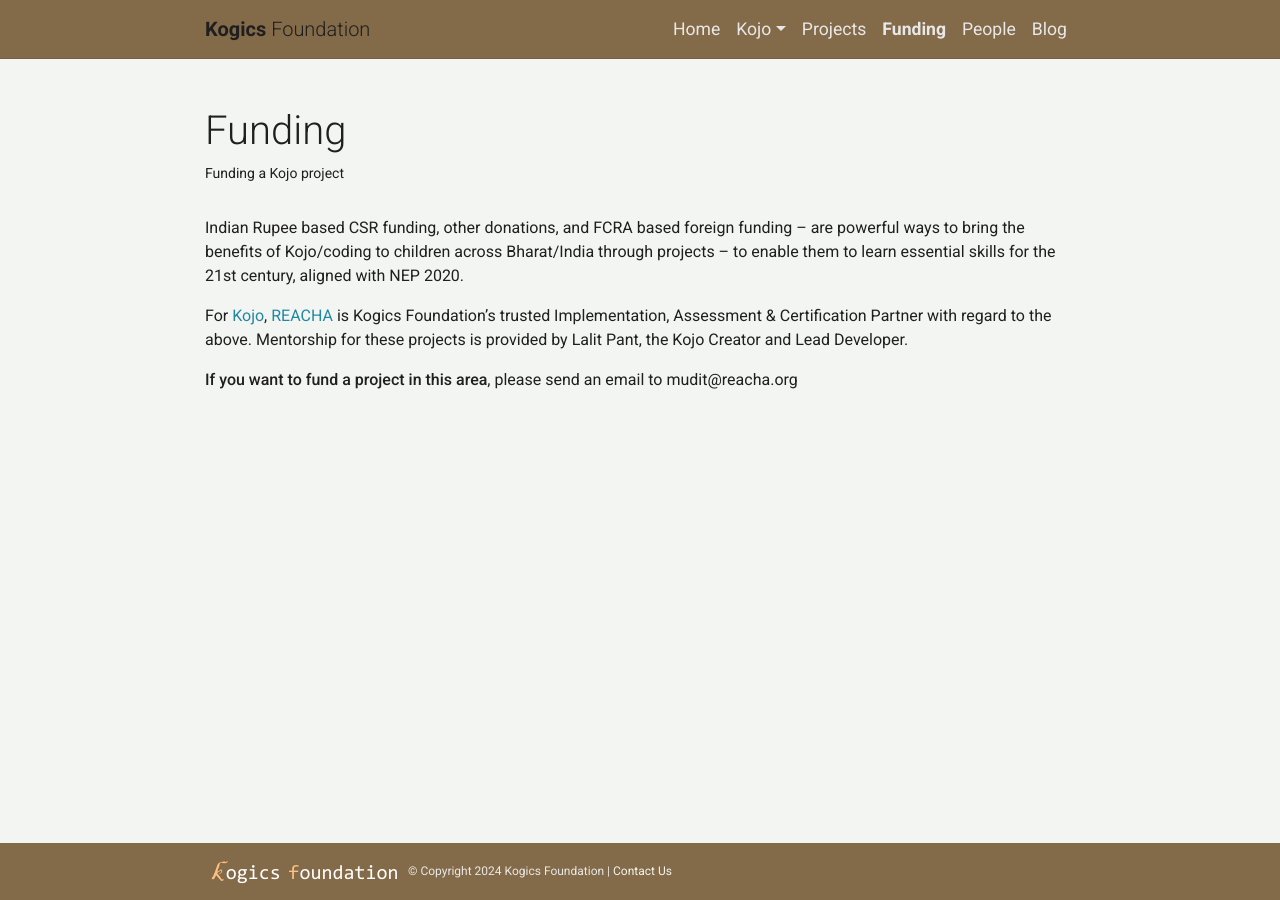
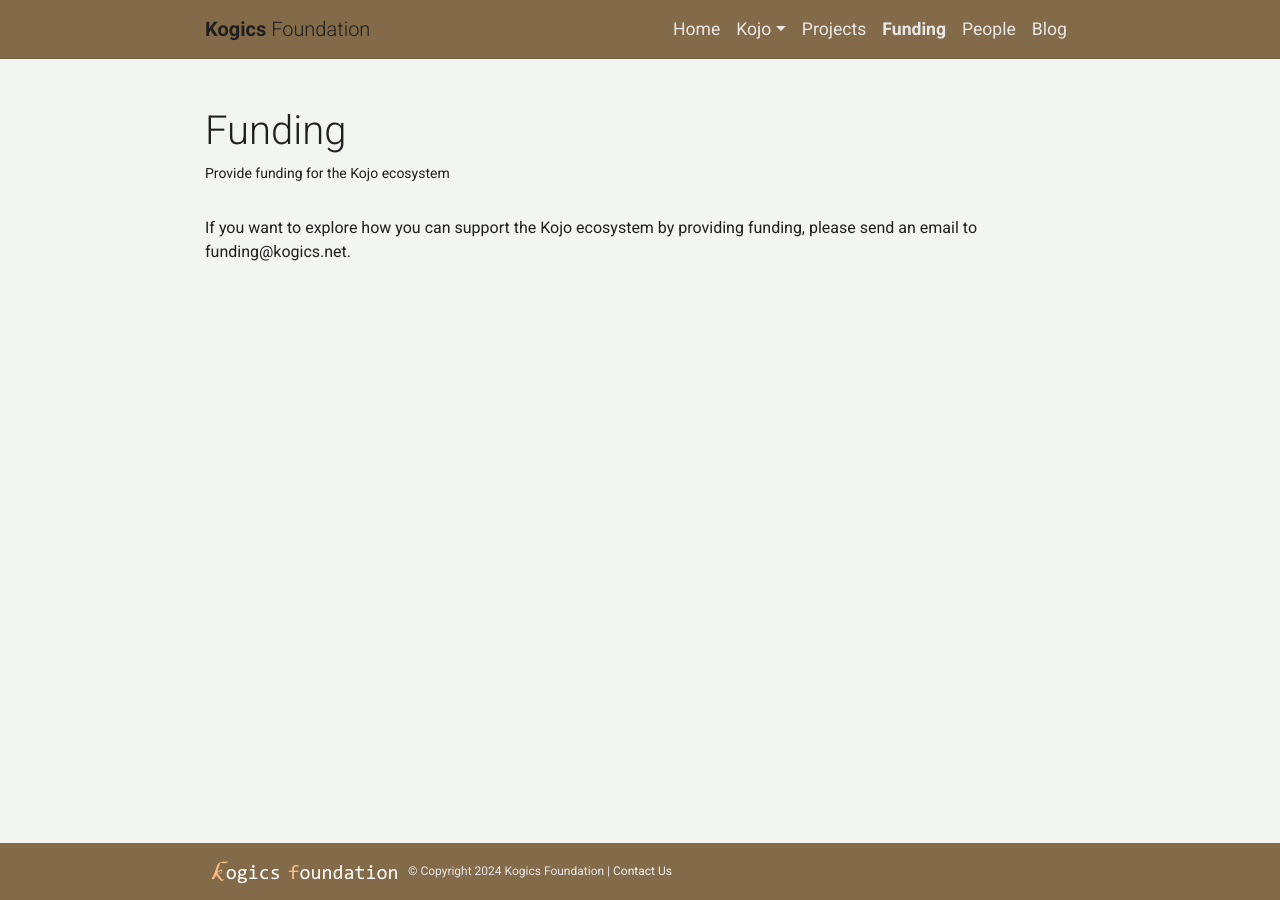
Before and after one commit to kogics/kogics.github.io, a Jekyll site: the page built from _pages/funding.md, in a window 1280 px wide. Built offline with Jekyll 4.4.1, drawn with Linux system fonts in a browser that asks for light colours; comment, search, counter and statistics services are not loaded; a style sheet for code colours, icons or effects is not loaded.

Commit message:
Upgrade funding page. Plus tweak kojo page.

```diff
--- a/_pages/funding.md
+++ b/_pages/funding.md
@@ -2,13 +2,9 @@
 layout: page
 title: Funding
 permalink: /funding
-description: Funding a Kojo project
+description: Provide funding for the Kojo ecosystem
 nav: true
 nav_order: 3
 ---
 
-Indian Rupee based CSR funding, other donations, and FCRA based foreign funding -- are powerful ways to bring the benefits of Kojo/coding to children across Bharat/India through projects -- to enable them to learn essential skills for the 21st century, aligned with NEP 2020.
-
-For [Kojo](/kojo), [REACHA](https://www.reacha.org/project/kojo) is Kogics Foundation's trusted Implementation, Assessment & Certification Partner with regard to the above. Mentorship for these projects is provided by Lalit Pant, the Kojo Creator and Lead Developer.
-
-**If you want to fund a project in this area**, please send an email to mudit@reacha.org
+If you want to explore how you can support the Kojo ecosystem by providing funding, please send an email to funding@kogics.net.
```
Also changed, not shown: _pages/kojo/about.md (+1 -1 lines).
